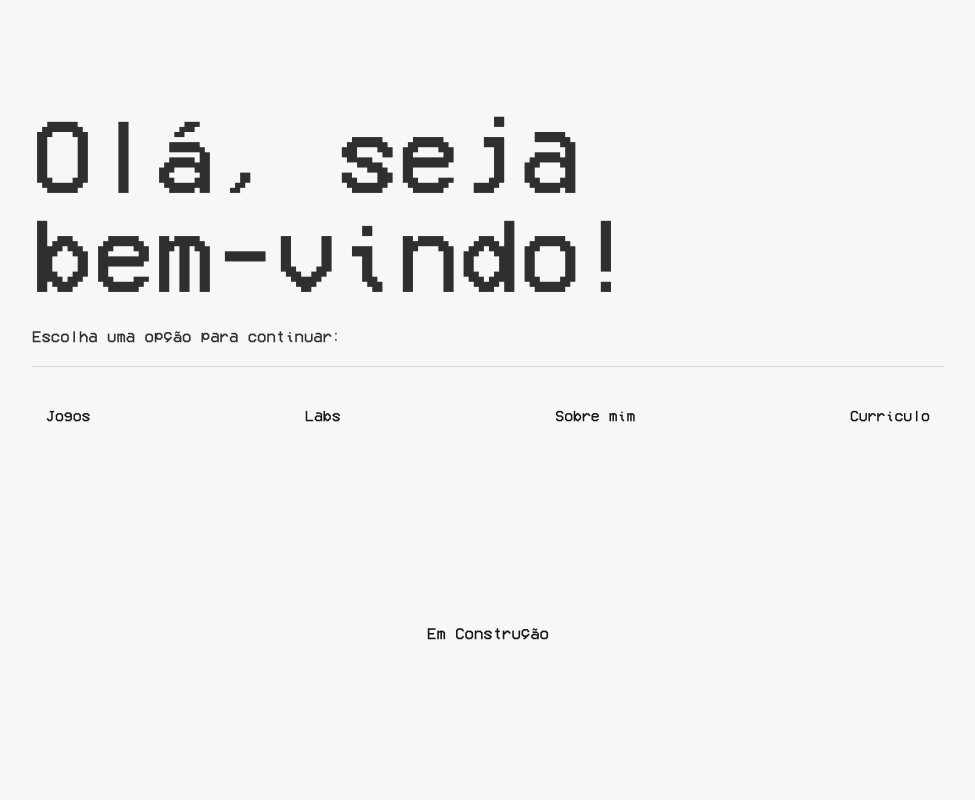
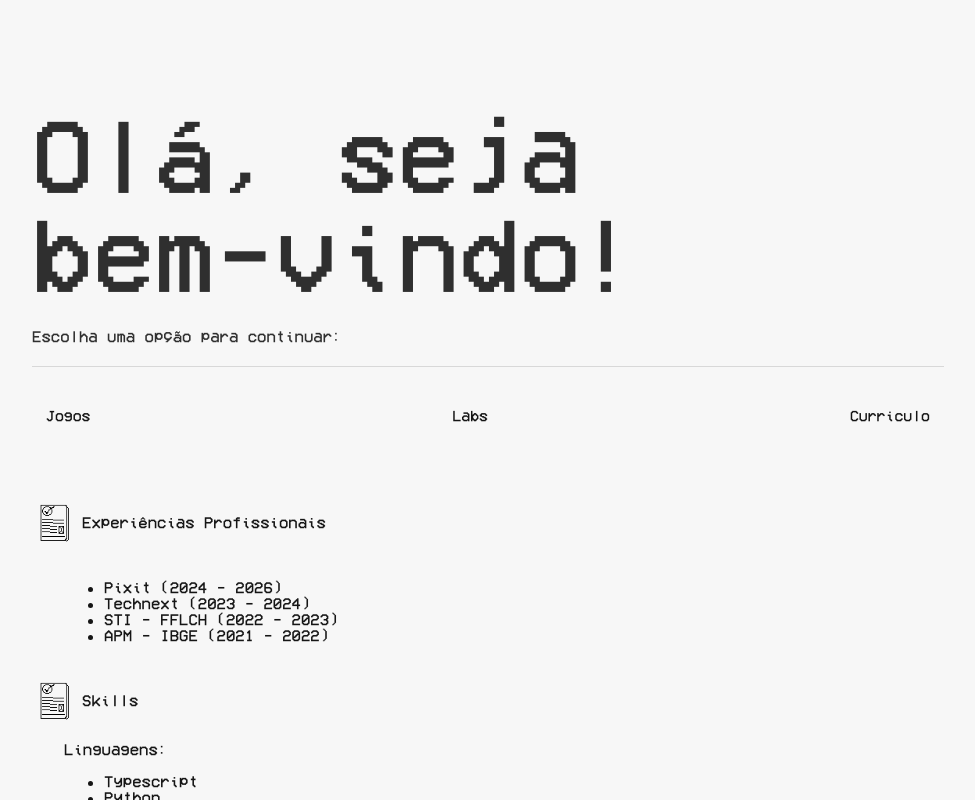
Before and after one commit to AndredeQueirozPatrinicola/andrepatrinicola.com, a React (Vite) app in the folder apps/site/: page / in a window 1280 px wide. Both pictures are taken after a click on the link "Curriculo". Shown: the top 800 px of the page, without its empty margins (152-1127 px from the left). Built offline with nearby package versions, Linux system fonts and the light colour scheme.

Commit message:
implementa area simples de curriculo

```diff
--- /dev/null
+++ b/apps/site/src/components/CurriculumCard/CurriculumCard.tsx
@@ -0,0 +1,39 @@
+import { ReactNode } from 'react';
+
+
+export type CurriculumCard = {
+    icon: string;
+    title: string;
+    children?: ReactNode;
+}
+
+export function CurriculumCard ({
+    icon,
+    title,
+    children
+}: CurriculumCard) {
+    return (
+        <div className="curriculum-card">
+            <span className="curriculum-card-title">
+                <img src={icon}></img>
+                {title}
+            </span>
+            <div className='curriculum-card-container'>
+                <div className='curriculum-card-content'>
+                    {children}
+                </div>
+            </div>
+        </div>
+    )
+}
+
+
+export function CurriculumCardContent({
+    children
+}: {children: ReactNode}) {
+    return (
+        <div>
+            {children}
+        </div>
+    )
+}
--- /dev/null
+++ b/apps/site/src/components/List/List.tsx
@@ -0,0 +1,24 @@
+export type ListProps = {
+  title: string;
+  list: (string | ListProps)[];
+};
+
+export function List({ title, list }: ListProps) {
+  return (
+    <>
+        <strong>{title}</strong>
+        <ul>
+            {list.map((item, index) => {
+                if (typeof item === "object") {
+                return (
+                    <li key={index}>
+                    <List title={item.title} list={item.list} />
+                    </li>
+                );
+                }
+                return <li key={index}>{item}</li>;
+            })}
+        </ul>
+    </>
+  );
+}
--- /dev/null
+++ b/apps/site/src/pages/CurriculumPage/CurriculumPage.tsx
@@ -0,0 +1,78 @@
+
+import { CurriculumCard, CurriculumCardContent } from '../../components/CurriculumCard/CurriculumCard'
+import { List } from '../../components/List/List'
+
+import './curriculum-page.css'
+import icon from '../../assets/images/icons/icon-book.png'
+
+export type CurriculumPageProps = {}
+
+export function CurriculumPage({}: CurriculumPageProps) {
+    return (
+        <section className='curriculum-page'>
+            <CurriculumCard
+                icon={icon}
+                title='Experiências Profissionais'
+            >
+                <div className='curriculum-curriculum'>
+                    <List
+                        title=''
+                        list={[
+                            'Pixit (2024 - 2026)',
+                            'Technext (2023 - 2024)',
+                            'STI - FFLCH (2022 - 2023)',
+                            'APM - IBGE (2021 - 2022)',
+                        ]}
+                    />
+                </div>
+            </CurriculumCard>
+            <CurriculumCard
+                icon={icon}
+                title='Skills'
+            >
+                <CurriculumCardContent>
+                    <List
+                        title='Linguagens:'
+                        list={[
+                            'Typescript',
+                            'Python',
+                            'PHP',
+                            'Lua',
+                        ]}
+                    />
+                    <List
+                        title='Devops:'
+                        list={[
+                            'AWS',
+                            'Docker',
+                            'NGINX'
+                        ]}
+                    />
+                    <List
+                        title='Tools:'
+                        list={[
+                            'MySQL',
+                            'PostgreSQL',
+                            'MongoDB'
+                        ]}
+                    />
+                </CurriculumCardContent>
+            </CurriculumCard>
+            <CurriculumCard
+                icon={icon}
+                title='Idiomas'
+            >
+                <CurriculumCardContent>
+                        <List
+                            title=''
+                            list={[
+                                'Português: Nativo',
+                                'Inglês: Fluente',
+                                'Espanhol: Intermediário'
+                            ]}
+                        />
+                </CurriculumCardContent>
+            </CurriculumCard>
+        </section>
+    )
+}
--- /dev/null
+++ b/apps/site/src/pages/CurriculumPage/curriculum-page.css
@@ -0,0 +1,40 @@
+.curriculum-page{
+    /* border: 1px solid black; */
+    display: flex;
+    flex-direction: column;
+    margin: 2rem 0;
+}
+
+
+
+
+/*
+    Daqui pra baixo depois passar pro card.css
+*/
+
+.curriculum-card-title {
+    display: flex;
+    align-items: center;
+}
+
+.curriculum-card-title > img {
+    width: 50px;
+}
+
+.curriculum-card-container{
+    display: flex;
+    padding: 0.5rem 1rem;
+}
+
+.curriculum-card-side-nav {
+
+}
+
+.curriculum-card-content{
+    padding: 0.5rem 1rem;
+}
+
+.curriculum-curriculum{
+    display: flex;
+    flex-direction: column;
+}
--- a/apps/site/src/pages/HomePage.tsx
+++ b/apps/site/src/pages/HomePage.tsx
@@ -8,6 +8,8 @@ import { Loader } from "../components/Loader/Loader";
 import { useLoadContent } from "../hooks/useLoadContent";
 
 import { GamesPage } from "./GamesPage/GamesPage";
+import { CurriculumPage } from "./CurriculumPage/CurriculumPage";
+
 import { MouseEvent, ReactNode, useEffect, useState } from "react";
 import { GameRenderer } from "../components/GameRenderer/GameRenderer";
 import { gamesCatalog } from "../content/gamesCatelog";
@@ -38,8 +40,8 @@ export function HomePage() {
       <Nav id="nav">
         <NavItem id="games" label="Jogos" content={<GamesPage onGameClicked={onClickNavItem}/>} onClick={onClickNavItem}/>
         <NavItem id="labs" label="Labs" content={null} onClick={onClickNavItem}/>
-        <NavItem id="me" label="Sobre mim" content={null} onClick={onClickNavItem}/>
-        <NavItem id="curriculum" label="Curriculo" content={null} onClick={onClickNavItem}/>
+        {/* <NavItem id="me" label="Sobre mim" content={null} onClick={onClickNavItem}/> */}
+        <NavItem id="curriculum" label="Curriculo" content={<CurriculumPage/>} onClick={onClickNavItem}/>
       </Nav>
       <ContentContainer id="content-container">
           {isLoading ? <Loader id="loader" pixelNumber={4}/> : currentContent}
```
Also changed, not shown: apps/site/src/assets/images/icons/icon-book.png (added), apps/site/src/components/CurriculumCard/curriculum-card.css (added).
